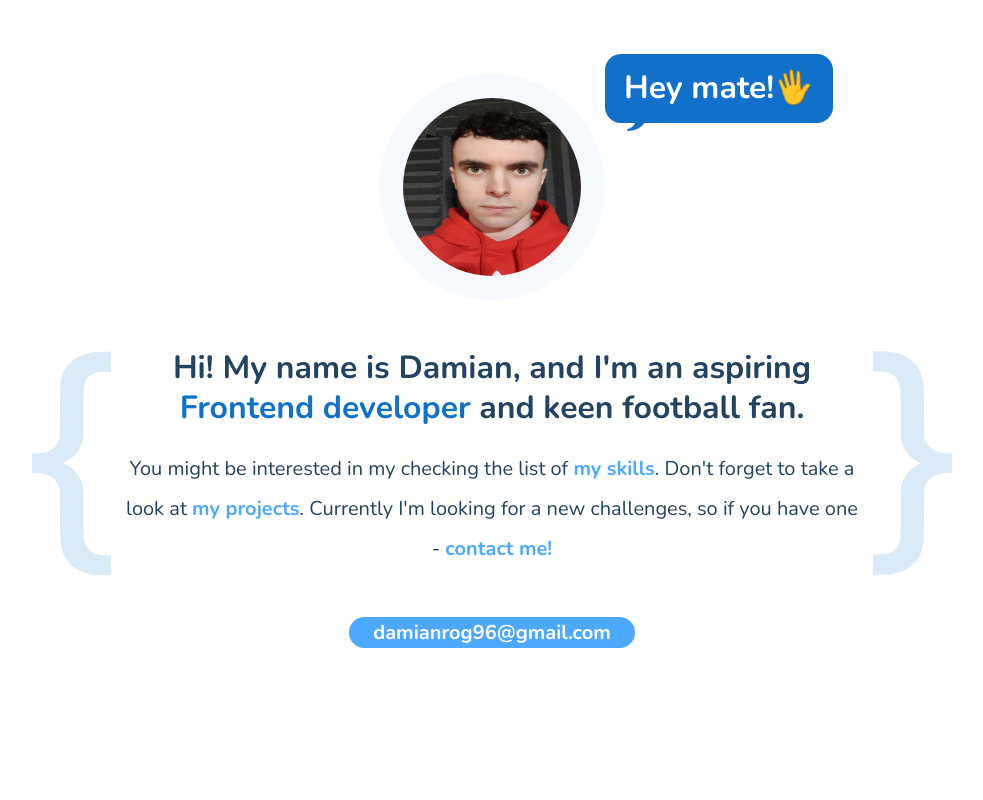
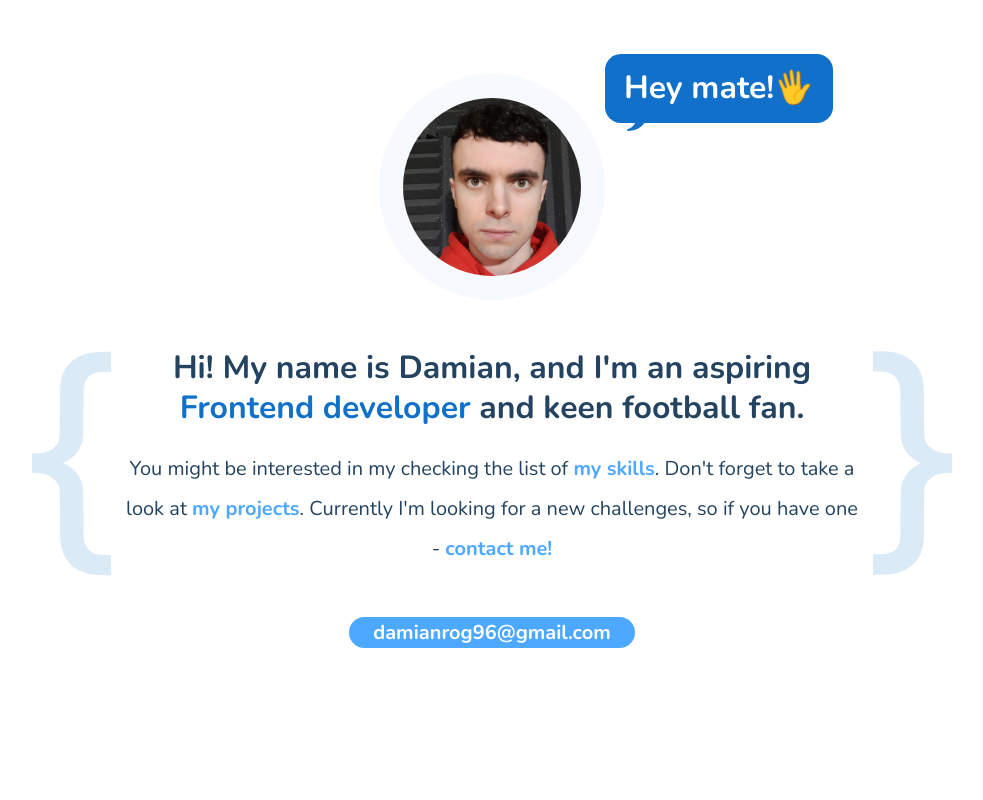
Before and after one commit to damiaNR10/damiaNR10.github.io, a website built with webpack: page src/pages/index.html in a window 1280 px wide. Shown: the top 800 px of the page, without its empty margins (148-1131 px from the left). Built offline with nearby package versions, Linux system fonts and the light colour scheme; no server answers.

Commit message:
Square photo added

```diff
--- a/src/pages/index.html
+++ b/src/pages/index.html
@@ -21,7 +21,7 @@
     <main>
       <section class="hero">
         <div class="hero__picture">
-          <img class="hero__img" src="../assets/img/damian_rog.jpg" alt="Damian Róg's photo" />
+          <img class="hero__img" src="../assets/img/damian_rog2.jpg" alt="Damian Róg's photo" />
           <span class="hero__span">Hey&nbsp;mate!<span class="hand">&#128400;</span></span>
         </div>
         <div class="hero__description">
```
Also changed, not shown: src/assets/img/damian_rog2.jpg (added), src/assets/img/favicon.svg (added).
